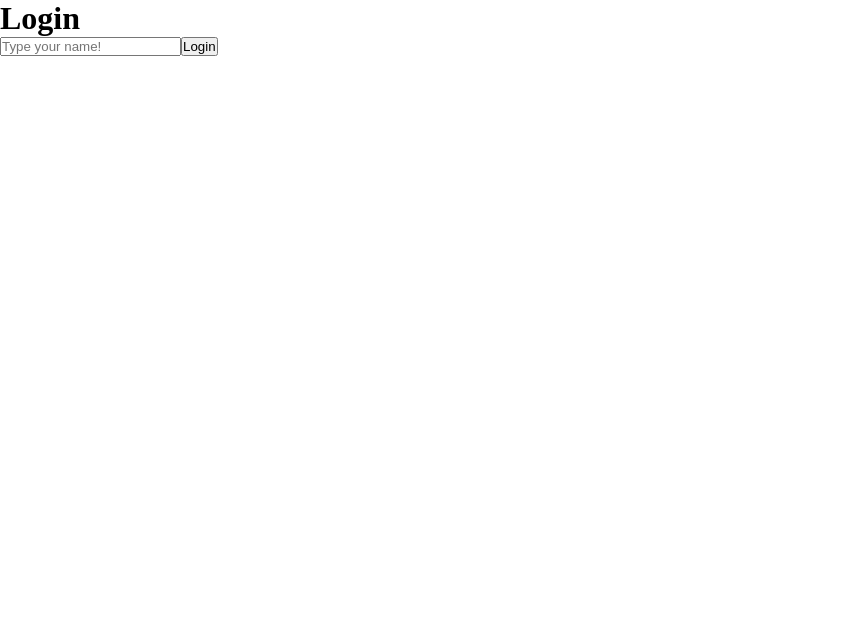
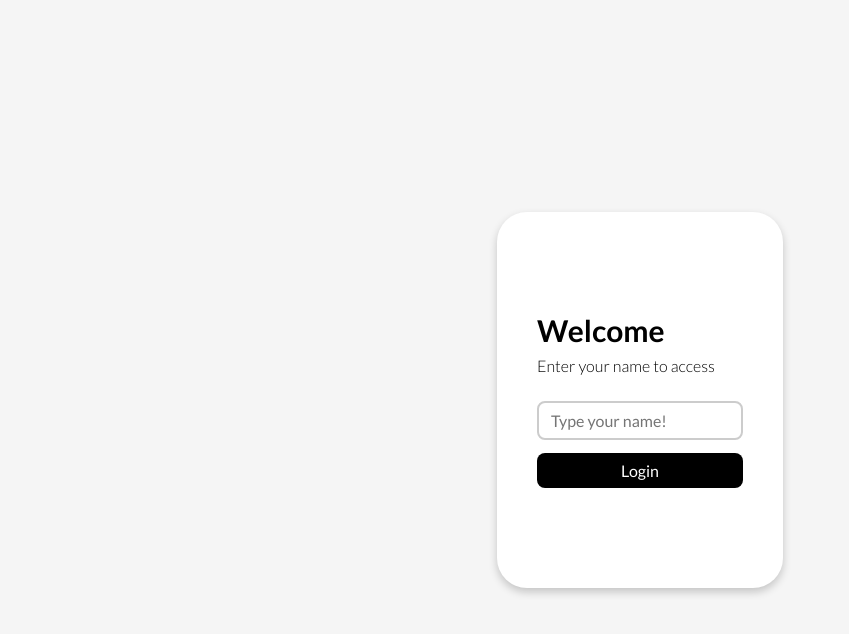
Before and after one commit to Mikaruz/heroes-library, a React (Vite) app: page /login in a window 1280 px wide. Shown: the top 634 px of the page, without its empty margins (0-849 px from the left). Built offline with nearby package versions, Linux system fonts and the light colour scheme.

Commit message:
Terminado

```diff
--- a/src/auth/pages/Login.css
+++ b/src/auth/pages/Login.css
@@ -1 +1,77 @@
-/* TODO: Hacer los estilos de LoginPage */
+.login-layout {
+  display: flex;
+  height: 100vh;
+  background-color: #f5f5f5;
+  justify-content: center;
+  align-items: center;
+}
+
+.login-container {
+  display: flex;
+  flex-direction: column;
+  font-family: "Lato", sans-serif;
+  box-shadow: 0 4px 8px rgba(0, 0, 0, 0.2);
+  padding: 100px 40px;
+  background: white;
+  gap: 0.5rem;
+  border-radius: 30px;
+  -webkit-border-radius: 30px;
+  -moz-border-radius: 30px;
+  -ms-border-radius: 30px;
+  -o-border-radius: 30px;
+}
+
+.login-container h1 {
+  font-size: 30px;
+}
+
+.login-container p {
+  font-size: medium;
+  font-weight: 300;
+}
+
+.login-container form {
+  margin-top: 10px;
+  display: flex;
+  flex-direction: column;
+  gap: 0.5rem;
+}
+
+.login-container input[type="text"] {
+  font-family: "Lato", sans-serif;
+  text-decoration: none;
+  font-size: medium;
+  background-color: white;
+  width: 100%;
+  padding: 8px 12px;
+  border: 2px solid #ccc;
+  border-radius: 8px;
+  outline: none;
+  -webkit-border-radius: 8px;
+  -moz-border-radius: 8px;
+  -ms-border-radius: 8px;
+  -o-border-radius: 8px;
+}
+
+.login-container input[type="text"]:focus {
+  border: 2px solid #555;
+}
+
+.login-container button {
+  margin-top: 5px;
+  font-family: "Lato", sans-serif;
+  text-decoration: none;
+  background-color: black;
+  color: white;
+  font-weight: 400;
+  font-size: medium;
+  outline: none;
+  border: none;
+  cursor: pointer;
+  padding: 8px 12px;
+  border-radius: 8px;
+  -webkit-border-radius: 8px;
+  -moz-border-radius: 8px;
+  -ms-border-radius: 8px;
+  -o-border-radius: 8px;
+}
--- a/src/auth/pages/LoginPage.tsx
+++ b/src/auth/pages/LoginPage.tsx
@@ -1,5 +1,6 @@
 import { useNavigate } from "react-router-dom";
 import { useForm, useAuth } from "../../hooks";
+import "./Login.css";
 
 interface FormData {
   name: string;
@@ -28,8 +29,10 @@ export const Login = () => {
   };
 
   return (
-    <>
-      <h1>Login</h1>
+    <div className="login-layout">
+      <div className="login-container">
+        <h1>Welcome</h1>
+        <p>Enter your name to access</p>
         <form onSubmit={onLogin}>
           <label htmlFor="name"></label>
           <input
@@ -43,6 +46,7 @@ export const Login = () => {
           />
           <button type="submit">Login</button>
         </form>
-    </>
+      </div>
+    </div>
   );
 };
--- a/src/heroes/pages/SearchPage.css
+++ /dev/null
@@ -1,61 +0,0 @@
-.search-layout {
-  display: flex;
-  flex-direction: column;
-  justify-content: center;
-  align-items: center;
-  padding: 1rem 1rem;
-}
-
-.search-container {
-  display: flex;
-  padding: 1rem 50px;
-}
-
-.search-container input[type="text"] {
-  font-family: "Lato", sans-serif;
-  text-decoration: none;
-  font-size: 1rem;
-  color: black;
-  background-color: white;
-  width: 100%;
-  padding: 12px 20px;
-  border: 2px solid black;
-  outline: none;
-}
-
-.search-container button {
-  padding: 10px 10px;
-  outline: none;
-  border: none;
-  background: black;
-  cursor: pointer;
-}
-
-.search-container button span {
-  color: white;
-  background-color: transparent;
-}
-
-.search-layout .error {
-  display: flex;
-  justify-content: center;
-}
-
-.error p {
-  margin-top: 20px;
-  font-family: "Lato", sans-serif;
-  font-size: large;
-  color: white;
-  padding: 15px 30px;
-  border-radius: 20px;
-  background: rgba(167, 0, 0, 0.981);
-}
-
-.search-results {
-  display: flex;
-  flex-direction: row;
-  flex-wrap: wrap;
-  justify-content: center;
-  padding: 20px 5px;
-  gap: 20px;
-}
--- a/src/heroes/pages/SearchPage.tsx
+++ /dev/null
@@ -1,58 +0,0 @@
-import { FormEvent } from "react";
-import { useLocation, useNavigate } from "react-router-dom";
-import queryString from "query-string";
-import { useForm } from "../../hooks";
-import { getHeroesByName } from "../helpers";
-import { HeroCard } from "../components";
-import "./SearchPage.css";
-
-interface FormData {
-  searchText: string | (string | null)[] | null;
-}
-
-export const SearchPage = () => {
-  const navigate = useNavigate();
-  const location = useLocation();
-
-  const { q = "" } = queryString.parse(location.search);
-  const heroes = getHeroesByName(q as string);
-
-  const showError: boolean = q!.length > 0 && heroes.length === 0;
-
-  const { searchText, onInputChange } = useForm<FormData>({
-    searchText: q,
-  });
-
-  const onSearchSubmit = (event: FormEvent) => {
-    event.preventDefault();
-    navigate(`?q=${searchText}`);
-  };
-
-  return (
-    <div className="search-layout">
-      <form className="search-container" onSubmit={onSearchSubmit}>
-        <input
-          type="text"
-          placeholder="Search a hero"
-          autoComplete="off"
-          name="searchText"
-          value={searchText as string}
-          onChange={onInputChange}
-        />
-        <button type="submit">
-          <span className="material-symbols-outlined">search</span>
-        </button>
-      </form>
-
-      <div className="error" style={{ display: showError ? "" : "none" }}>
-        <p>No hero with {q}</p>
-      </div>
-
-      <div className="search-results">
-        {heroes.map((hero) => (
-          <HeroCard key={hero.id} {...hero} />
-        ))}
-      </div>
-    </div>
-  );
-};
--- a/src/heroes/pages/index.ts
+++ b/src/heroes/pages/index.ts
@@ -1,4 +1,3 @@
 export * from "./DcPage";
 export * from "./HeroPage";
 export * from "./MarvelPage";
-export * from "./SearchPage";
--- a/src/heroes/routes/HeroesRoutes.tsx
+++ b/src/heroes/routes/HeroesRoutes.tsx
@@ -1,6 +1,6 @@
 import { Route, Routes } from "react-router-dom";
 import { Home, NavBar } from "../../ui";
-import { DcPage, HeroPage, MarvelPage, SearchPage } from "../pages";
+import { DcPage, HeroPage, MarvelPage } from "../pages";
 
 export const HeroesRoutes = () => {
   return (
@@ -10,7 +10,6 @@ export const HeroesRoutes = () => {
         <Route path="/" element={<Home />} />
         <Route path="/marvel" element={<MarvelPage />} />
         <Route path="/dc" element={<DcPage />} />
-        <Route path="/search" element={<SearchPage />} />
         <Route path="/hero/:id" element={<HeroPage />} />
       </Routes>
     </>
--- a/src/ui/components/NavBar.css
+++ b/src/ui/components/NavBar.css
@@ -33,7 +33,6 @@
   background-color: #f5f5f5;
 }
 
-.nav-routes span,
 .nav-button span {
   background-color: #f5f5f5;
 }
--- a/src/ui/components/NavBar.tsx
+++ b/src/ui/components/NavBar.tsx
@@ -26,9 +26,6 @@ export const NavBar = () => {
       <NavLink className="nav-routes" to="/dc">
         DC
       </NavLink>
-      <NavLink className="nav-routes" to="/search">
-        <span className="material-symbols-outlined">search</span>
-      </NavLink>
       <button className="nav-button" onClick={onLogout}>
         <span className="material-symbols-outlined">logout</span>
       </button>
--- a/src/ui/pages/Home.css
+++ b/src/ui/pages/Home.css
@@ -16,3 +16,65 @@
   font-weight: 700;
   font-size: x-large;
 }
+
+.search-layout {
+  display: flex;
+  flex-direction: column;
+  justify-content: center;
+  align-items: center;
+  padding: 1rem 1rem;
+}
+
+.search-container {
+  display: flex;
+  padding: 1rem 50px;
+}
+
+.search-container input[type="text"] {
+  font-family: "Lato", sans-serif;
+  text-decoration: none;
+  font-size: 1rem;
+  color: black;
+  background-color: white;
+  width: 100%;
+  padding: 12px 20px;
+  border: 2px solid black;
+  outline: none;
+}
+
+.search-container button {
+  padding: 10px 10px;
+  outline: none;
+  border: none;
+  background: black;
+  cursor: pointer;
+}
+
+.search-container button span {
+  color: white;
+  background-color: transparent;
+}
+
+.search-layout .error {
+  display: flex;
+  justify-content: center;
+}
+
+.error p {
+  margin-top: 20px;
+  font-family: "Lato", sans-serif;
+  font-size: large;
+  color: white;
+  padding: 15px 30px;
+  border-radius: 20px;
+  background: rgba(167, 0, 0, 0.981);
+}
+
+.search-results {
+  display: flex;
+  flex-direction: row;
+  flex-wrap: wrap;
+  justify-content: center;
+  padding: 20px 5px;
+  gap: 20px;
+}
--- a/src/ui/pages/Home.tsx
+++ b/src/ui/pages/Home.tsx
@@ -1,17 +1,69 @@
-import { HeroList } from "../../heroes";
-import { useAuth } from "../../hooks";
+import { useLocation, useNavigate } from "react-router-dom";
+import { HeroCard, getHeroesByName, sortHeroesByName } from "../../heroes";
+import { useAuth, useForm } from "../../hooks";
 import "./Home.css";
+import queryString from "query-string";
+import { FormEvent } from "react";
+
+interface FormData {
+  searchText: string | (string | null)[] | null;
+}
 
 export const Home = () => {
   const { user } = useAuth();
+  const navigate = useNavigate();
+  const location = useLocation();
+
+  const { q = "" } = queryString.parse(location.search);
+
+  let heroes = [];
+
+  if (q) {
+    heroes = getHeroesByName(q as string);
+  } else {
+    heroes = sortHeroesByName();
+  }
+
+  const showError: boolean = q!.length > 0 && heroes.length === 0;
+
+  const { searchText, onInputChange } = useForm<FormData>({
+    searchText: q,
+  });
+
+  const onSearchSubmit = (event: FormEvent) => {
+    event.preventDefault();
+    navigate(`?q=${searchText}`);
+  };
 
   return (
-    <div className="layout">
+    <div className="search-layout">
       <div className="home-title">
         <h1 className="welcome">Welcome</h1>
         <h2 className="name">{user?.name}</h2>
       </div>
-      <HeroList />
+      <form className="search-container" onSubmit={onSearchSubmit}>
+        <input
+          type="text"
+          placeholder="Search a hero"
+          autoComplete="off"
+          name="searchText"
+          value={searchText as string}
+          onChange={onInputChange}
+        />
+        <button type="submit">
+          <span className="material-symbols-outlined">search</span>
+        </button>
+      </form>
+
+      <div className="error" style={{ display: showError ? "" : "none" }}>
+        <p>No hero with {q}</p>
+      </div>
+
+      <div className="search-results">
+        {heroes.map((hero) => (
+          <HeroCard key={hero.id} {...hero} />
+        ))}
+      </div>
     </div>
   );
 };
```
Lines whose indentation alone changed are shown as unchanged.
